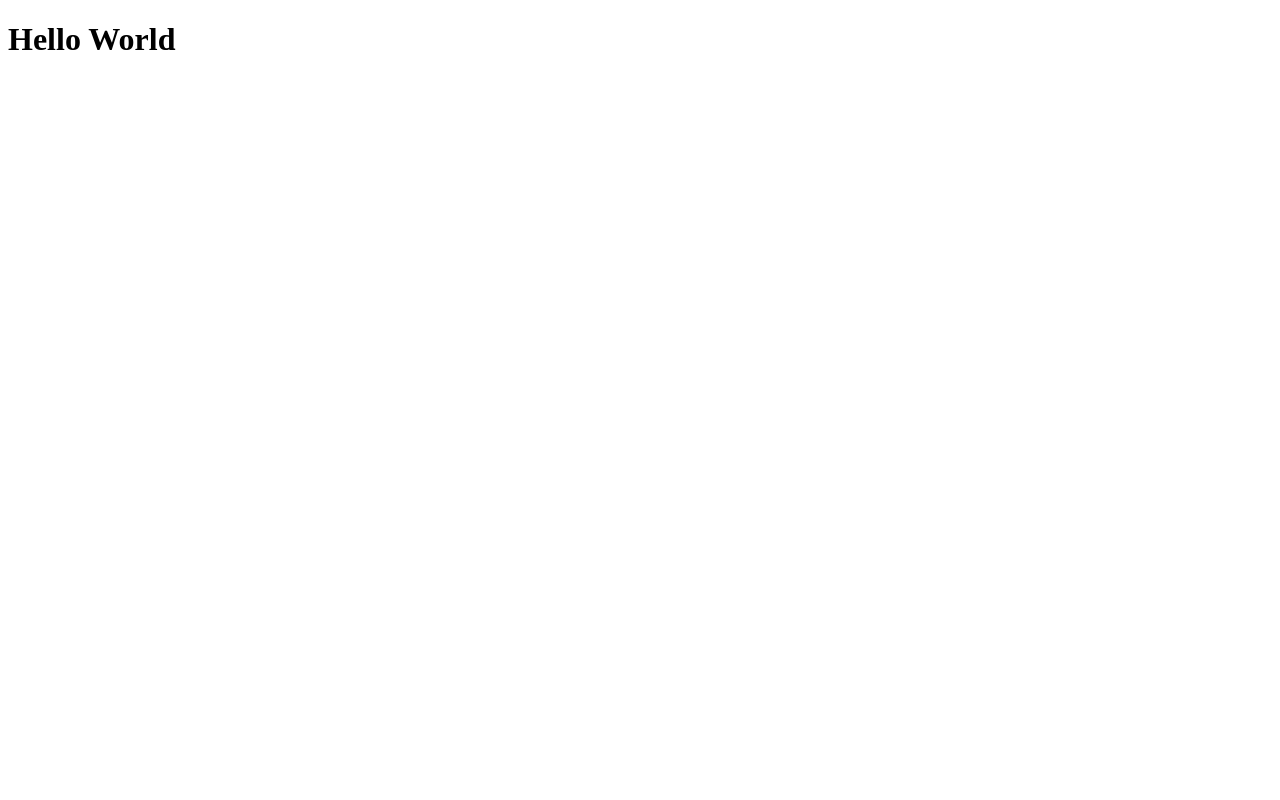
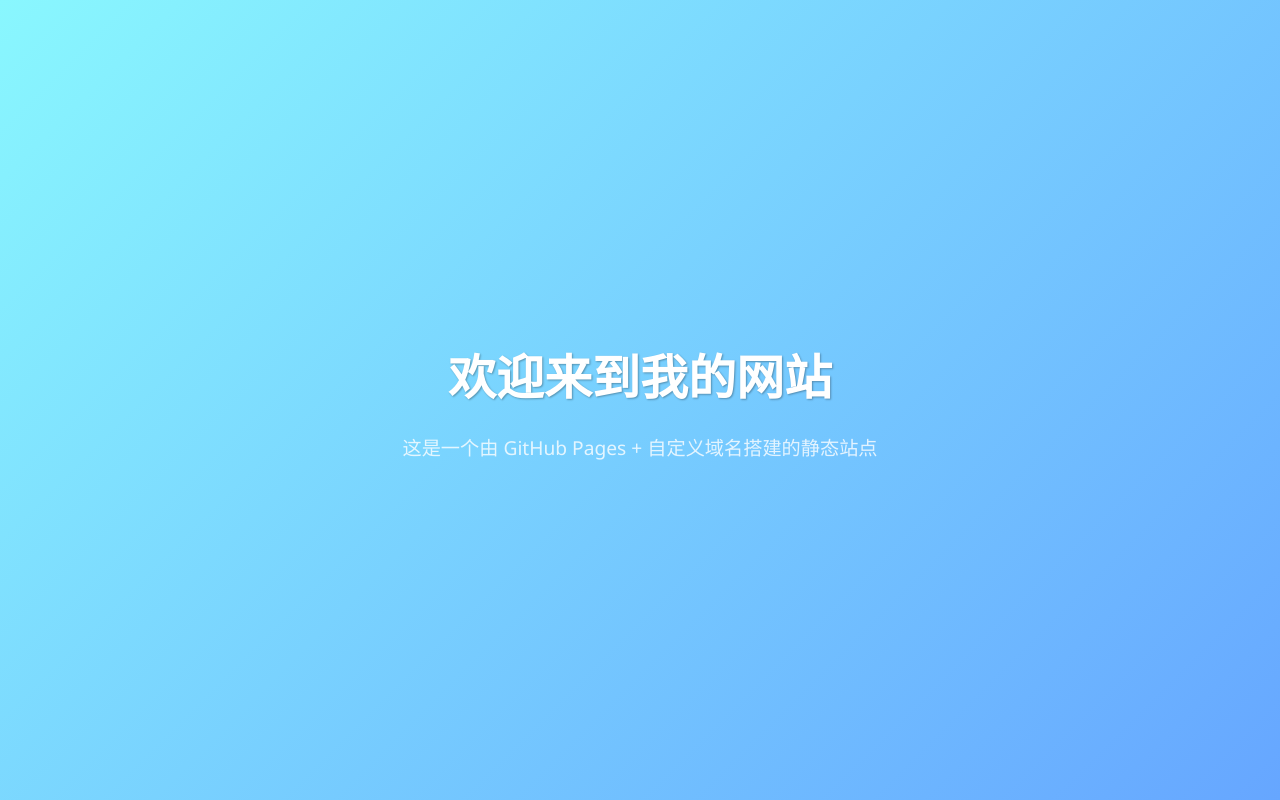
Before and after one commit to goseiei/my-job2, a plain HTML site: page index.html in a window 1280 px wide. Drawn offline with Linux system fonts and the light colour scheme.

Commit message:
Update index.html

```diff
--- a/index.html
+++ b/index.html
@@ -1,10 +1,54 @@
 <!DOCTYPE html>
-<html>
+<html lang="zh">
 <head>
   <meta charset="UTF-8">
-  <title>欢迎</title>
+  <title>欢迎来到我的网站</title>
+  <meta name="viewport" content="width=device-width, initial-scale=1.0">
+  <style>
+    * {
+      margin: 0;
+      padding: 0;
+      box-sizing: border-box;
+    }
+
+    body {
+      height: 100vh;
+      background: linear-gradient(135deg, #89f7fe 0%, #66a6ff 100%);
+      display: flex;
+      justify-content: center;
+      align-items: center;
+      font-family: 'Segoe UI', Tahoma, Geneva, Verdana, sans-serif;
+      color: #fff;
+      text-align: center;
+      animation: fadeIn 2s ease-out;
+    }
+
+    h1 {
+      font-size: 3em;
+      margin-bottom: 0.5em;
+      text-shadow: 1px 1px 2px rgba(0,0,0,0.3);
+    }
+
+    p {
+      font-size: 1.2em;
+      opacity: 0.8;
+    }
+
+    @keyframes fadeIn {
+      from { opacity: 0; transform: translateY(30px); }
+      to { opacity: 1; transform: translateY(0); }
+    }
+
+    @media (max-width: 600px) {
+      h1 { font-size: 2em; }
+      p { font-size: 1em; }
+    }
+  </style>
 </head>
 <body>
-  <h1>Hello World</h1>
+  <div>
+    <h1>欢迎来到我的网站</h1>
+    <p>这是一个由 GitHub Pages + 自定义域名搭建的静态站点</p>
+  </div>
 </body>
 </html>
```
